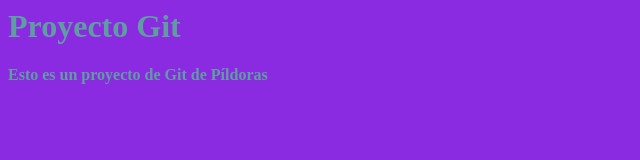
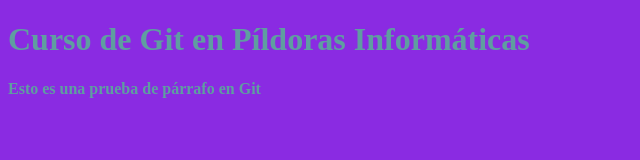
Before and after one commit to raulxpas/CursoGit, a plain HTML site: page index.html in a window 1280 px wide. Shown: the whole page, without its empty margins (0-640 px from the left). Drawn offline with Linux system fonts and the light colour scheme.

Commit message:
index formalizado

```diff
--- a/index.html
+++ b/index.html
@@ -1,9 +1,13 @@
-<html>
-  <head>
-    <link href="estilos.css" rel="stylesheet" type="text/css">
-   <body>
-     <h1>Proyecto Git</h1>
-      <p>Esto es un proyecto de Git de Píldoras</p>
-   </body>
-   </head>
+<!DOCTYPE html>
+<html lang="en">
+<head>
+  <link href="estilos.css" rel="stylesheet" type="text/css">
+  <meta charset="UTF-8">
+  <meta name="viewport" content="width=device-width, initial-scale=1.0">
+  <title>Curso Git</title>
+</head>
+<body>
+  <h1>Curso de Git en Píldoras Informáticas</h1>
+  <p>Esto es una prueba de párrafo en Git</p>
+</body>
 </html>
```
